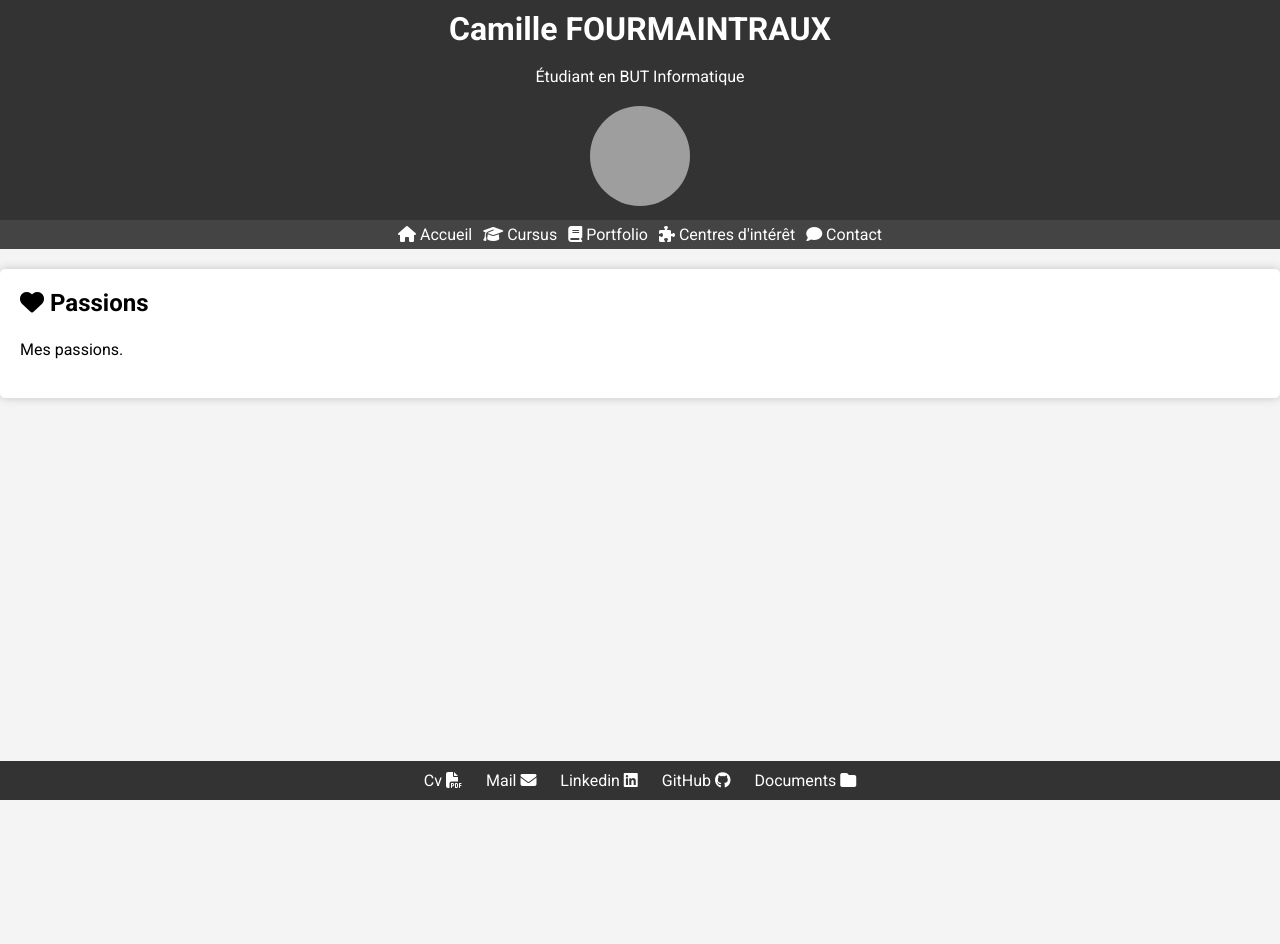
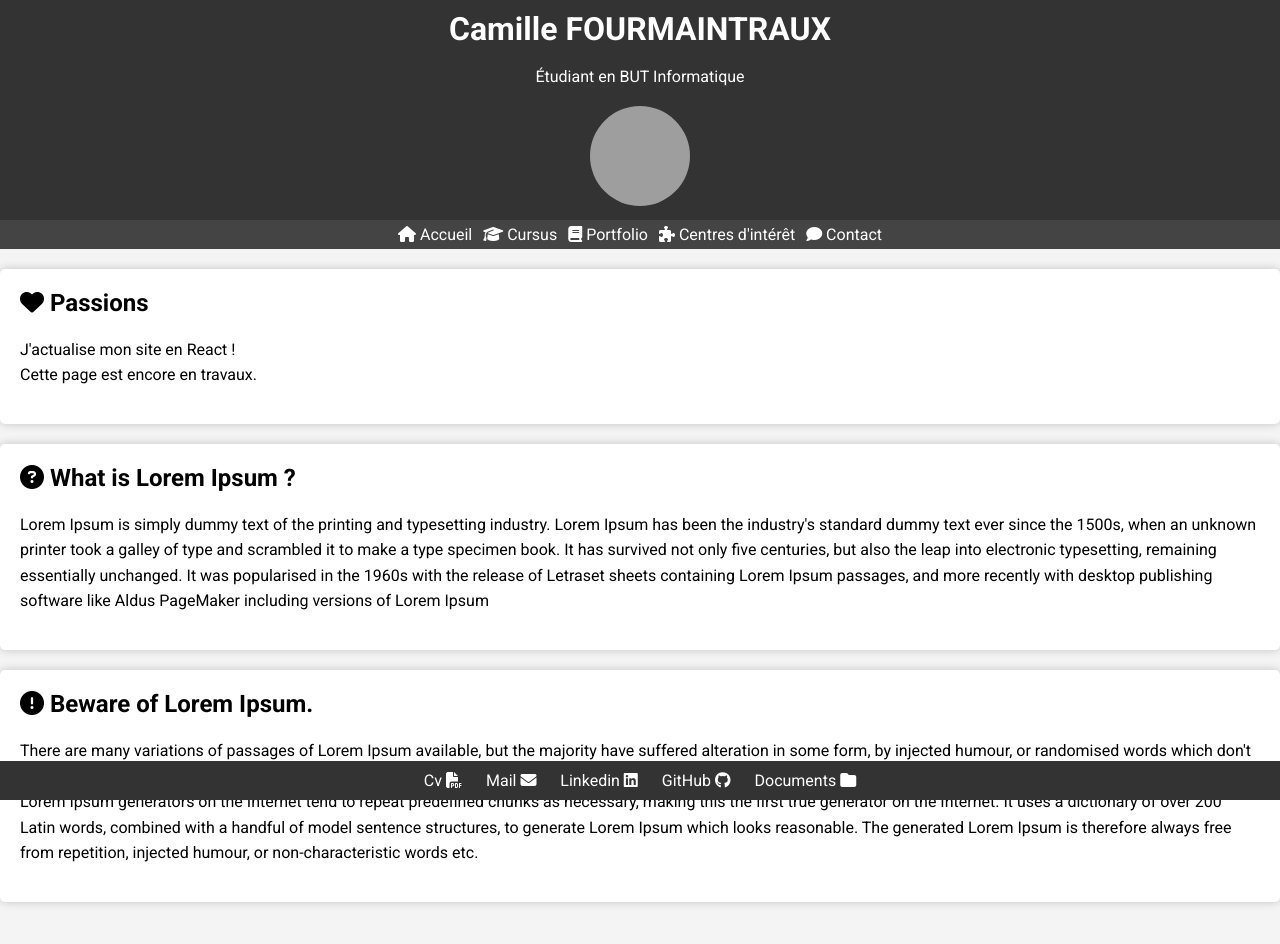
Before and after one commit to CamilleFourmaintraux/CamilleFourmaintraux.github.io, a React (Vite) app: page /hobbies in a window 1280 px wide. Shown: the top 944 px of the page. Before the commit the page ends 800 px from the top, so only its background shows below. Built offline with nearby package versions, Linux system fonts and the light colour scheme; grey boxes are pictures that could not be loaded.

Commit message:
Add lorem ipsum to empty main pages

```diff
--- a/src/pages/Passions.tsx
+++ b/src/pages/Passions.tsx
@@ -3,7 +3,17 @@
       <>
         <div className="container">
             <h2><i className="fas fa-heart"></i> Passions </h2>
-            <p>Mes passions.</p>
+            <p>J'actualise mon site en React ! <br/> Cette page est encore en travaux.</p>
+        </div>
+        <div className="container">
+            <h2><i className="fa-solid fa-circle-question"></i> What is Lorem Ipsum ? </h2>
+            <p>Lorem Ipsum is simply dummy text of the printing and typesetting industry. Lorem Ipsum has been the industry's standard dummy text ever since the 1500s, when an unknown printer took a galley of type and scrambled it to make a type specimen book. It has survived not only five centuries, but also the leap into electronic typesetting, remaining essentially unchanged. It was popularised in the 1960s with the release of Letraset sheets containing Lorem Ipsum passages, and more recently with desktop publishing software like Aldus PageMaker including versions of Lorem Ipsum</p>
+        </div>
+        <div className="container">
+            <h2><i className="fas fa-circle-exclamation"></i> Beware of Lorem Ipsum. </h2>
+            <p>
+            There are many variations of passages of Lorem Ipsum available, but the majority have suffered alteration in some form, by injected humour, or randomised words which don't look even slightly believable. If you are going to use a passage of Lorem Ipsum, you need to be sure there isn't anything embarrassing hidden in the middle of text. All the Lorem Ipsum generators on the Internet tend to repeat predefined chunks as necessary, making this the first true generator on the Internet. It uses a dictionary of over 200 Latin words, combined with a handful of model sentence structures, to generate Lorem Ipsum which looks reasonable. The generated Lorem Ipsum is therefore always free from repetition, injected humour, or non-characteristic words etc.
+            </p>
         </div>
       </>
     );
--- a/src/pages/Portfolio.tsx
+++ b/src/pages/Portfolio.tsx
@@ -3,7 +3,12 @@
       <>
         <div className="container">
             <h2><i className="fas fa-folder"></i> Portfolio </h2>
-            <p> Mon portfolio </p>
+            <p>J'actualise mon site en React ! <br/> Cette page est encore en travaux.</p>
+        </div>
+        <div className="container">
+            <h2><i className="fa-solid fa-circle-question"></i> Where does Lorem Ipsum come from ? </h2>
+            <p>Contrary to popular belief, Lorem Ipsum is not simply random text. It has roots in a piece of classical Latin literature from 45 BC, making it over 2000 years old. Richard McClintock, a Latin professor at Hampden-Sydney College in Virginia, looked up one of the more obscure Latin words, consectetur, from a Lorem Ipsum passage, and going through the cites of the word in classical literature, discovered the undoubtable source. Lorem Ipsum comes from sections 1.10.32 and 1.10.33 of "de Finibus Bonorum et Malorum" (The Extremes of Good and Evil) by Cicero, written in 45 BC. This book is a treatise on the theory of ethics, very popular during the Renaissance. The first line of Lorem Ipsum, "Lorem ipsum dolor sit amet..", comes from a line in section 1.10.32.
+            The standard chunk of Lorem Ipsum used since the 1500s is reproduced below for those interested. Sections 1.10.32 and 1.10.33 from "de Finibus Bonorum et Malorum" by Cicero are also reproduced in their exact original form, accompanied by English versions from the 1914 translation by H. Rackham.</p>
         </div>
       </>
     );
```
